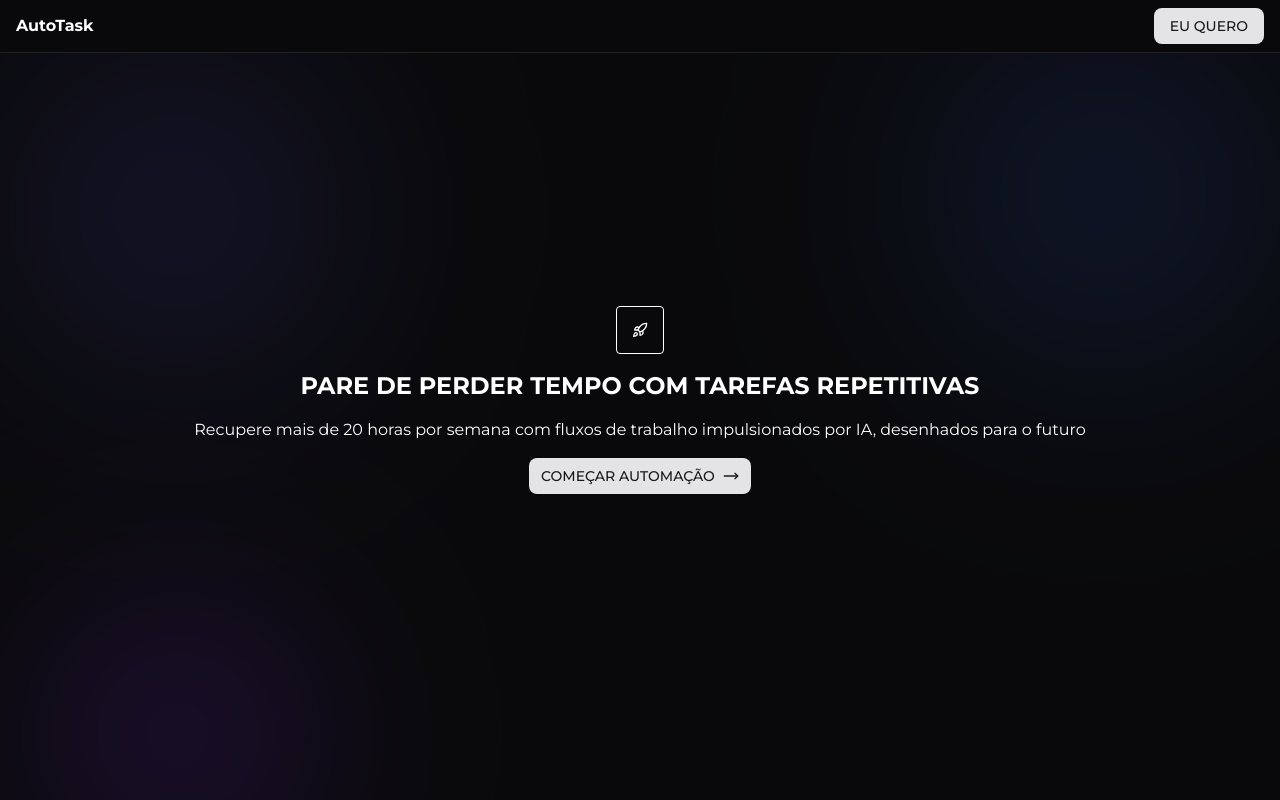
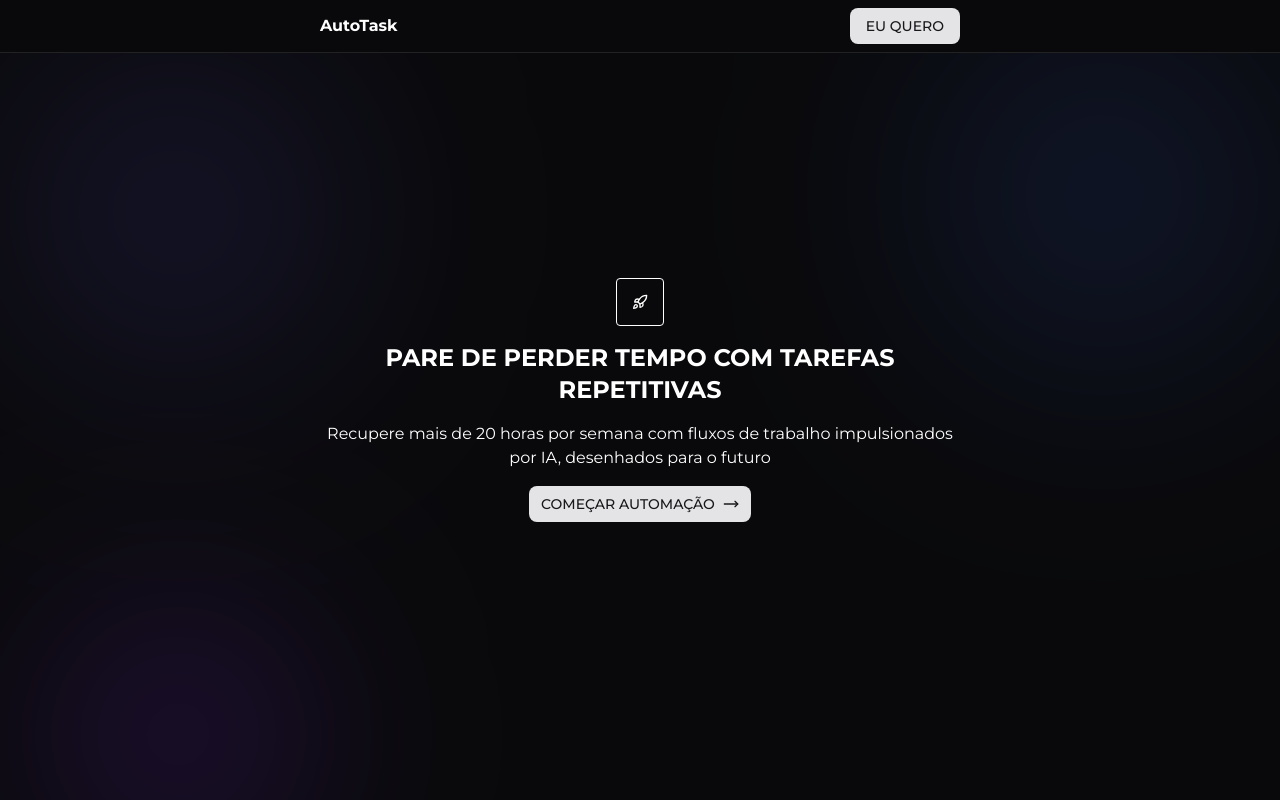
Before and after one commit to SoulTechEnterprise/auto-task-frontend, a Next.js app: page / in a window 1280 px wide. Shown: the top 800 px of the page. Built offline with nearby package versions, Linux system fonts and the light colour scheme.

Commit message:
add desktop responsive

```diff
--- a/app/_components/includes/header/index.tsx
+++ b/app/_components/includes/header/index.tsx
@@ -4,12 +4,14 @@ import { Button } from "@/components/ui/button";
 
 export function Header() {
 	return (
-		<header className="flex justify-between px-4 py-2 items-center fixed top-0 left-0 bg-zinc-950 border-b border-solid border-white/10 w-screen z-10">
-			<h1 className="font-bold text-white">{content.logo}</h1>
+		<header className="fixed top-0 left-0 bg-zinc-950 border-b border-solid border-white/10 w-screen z-10">
+			<div className="m-auto flex justify-between px-4 py-2 items-center max-w-2xl">
+				<h1 className="font-bold text-white">{content.logo}</h1>
 
-			<Button asChild>
-				<Link href="/">{content.cta}</Link>
-			</Button>
+				<Button asChild>
+					<Link href="/">{content.cta}</Link>
+				</Button>
+			</div>
 		</header>
 	);
 }
--- a/app/page.tsx
+++ b/app/page.tsx
@@ -16,7 +16,7 @@ import { Form } from "./_components/form";
 
 export default function Home() {
 	return (
-		<main className="[&_section]:px-4 [&_section]:py-8">
+		<main className="[&_section]:px-4 [&_section]:py-8 max-w-2xl m-auto">
 			<section className="min-h-screen flex flex-col gap-4 justify-center items-center">
 				<div className="size-12 rounded border border-solid border-white flex items-center justify-center">
 					<Rocket className="size-4 text-white" />
```
